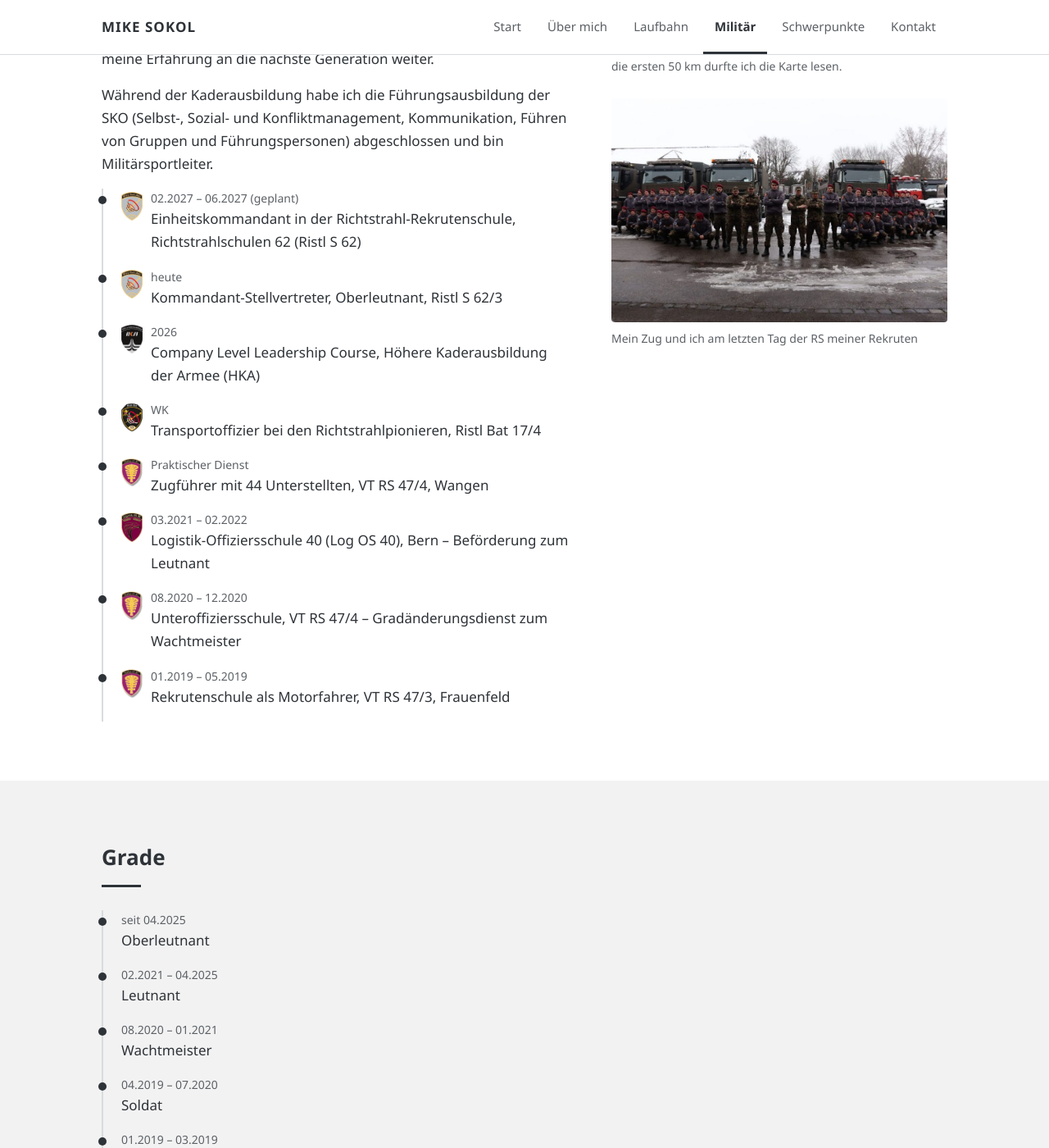
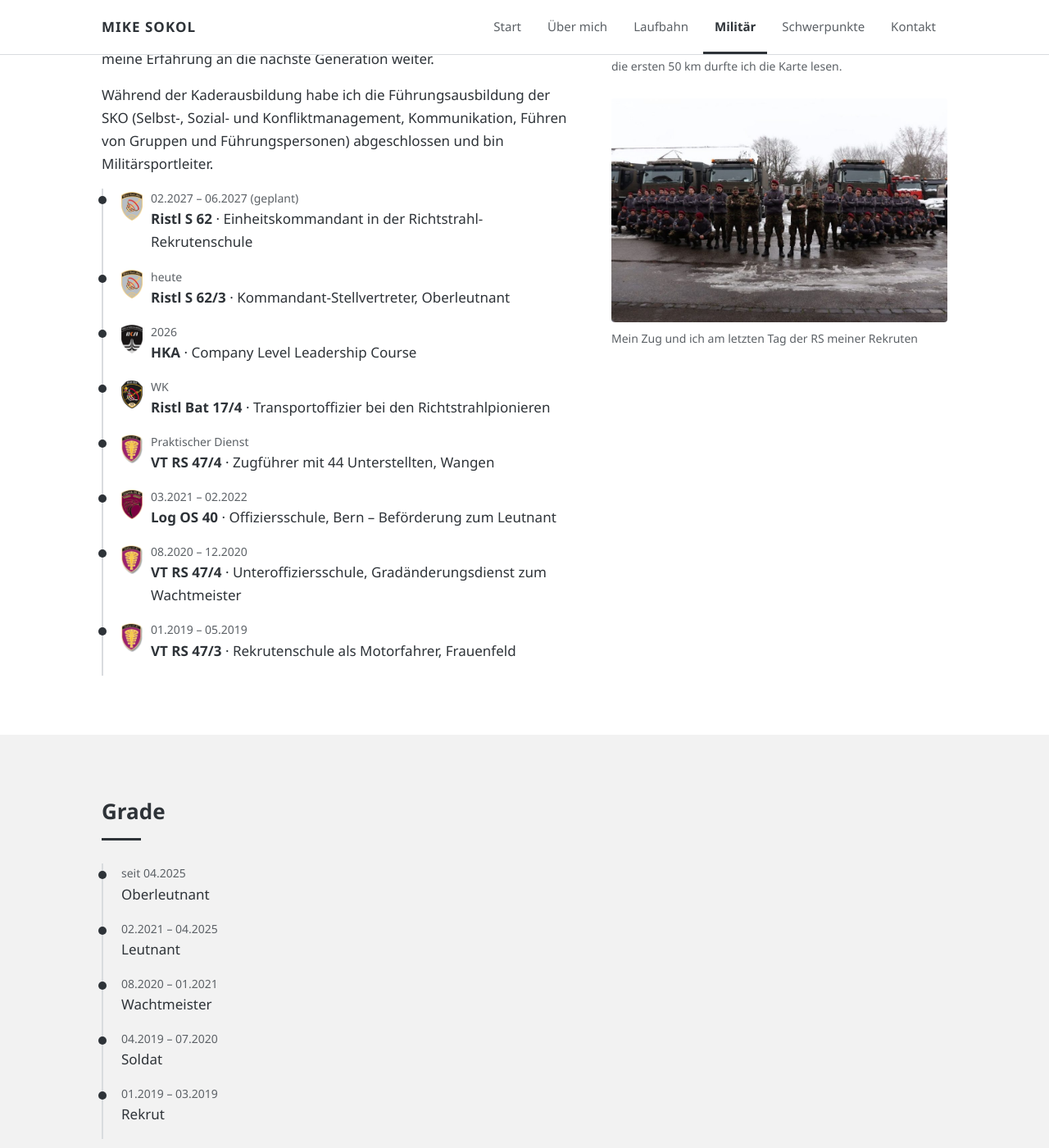
Before and after one commit to Mykey1835/mikesokol-website, a Jekyll site: the page built from _seiten/militaer.md, in a window 1280 px wide and 1400 px high, scrolled down 695 px. Shown: the whole window at 82% size. Built offline with Jekyll 4.4.1, drawn with Linux system fonts in a browser that asks for light colours.

Commit message:
Militär: Kürzel der Einheit fett zwischen Wappen und Funktion
Co-Authored-By: Claude Opus 5.5 <noreply@anthropic.com>
Claude-Session: https://claude.ai/code/session_011hthjTAR8etBM2R6qATUor

```diff
--- a/_includes/abschnitt.html
+++ b/_includes/abschnitt.html
@@ -7,7 +7,7 @@
       {% if a.stationen %}
       {% assign mit_wappen = a.stationen | map: "wappen" | compact %}
       <ul class="timeline{% if mit_wappen.size > 0 %} hat-wappen{% endif %}">
-        {% for st in a.stationen %}<li{% if st.wappen %} class="mit-wappen"{% endif %}>{% if st.wappen %}<img class="wappen" src="{{ st.wappen | relative_url }}" alt="Abzeichen" loading="lazy">{% endif %}<span class="when">{{ st.zeit }}</span>{{ st.text }}</li>
+        {% for st in a.stationen %}<li{% if st.wappen %} class="mit-wappen"{% endif %}>{% if st.wappen %}<img class="wappen" src="{{ st.wappen | relative_url }}" alt="Abzeichen" loading="lazy">{% endif %}<span class="when">{{ st.zeit }}</span>{% if st.einheit %}<span class="einheit">{{ st.einheit }}</span> · {% endif %}{{ st.text }}</li>
         {% endfor %}
       </ul>
       {% endif %}
--- a/_seiten/militaer.md
+++ b/_seiten/militaer.md
@@ -15,28 +15,36 @@ abschnitte:
       Während der Kaderausbildung habe ich die Führungsausbildung der SKO (Selbst-, Sozial- und Konfliktmanagement, Kommunikation, Führen von Gruppen und Führungspersonen) abgeschlossen und bin Militärsportleiter.
     stationen:
       - zeit: "02.2027 – 06.2027 (geplant)"
-        text: Einheitskommandant in der Richtstrahl-Rekrutenschule, Richtstrahlschulen 62 (Ristl S 62)
+        einheit: Ristl S 62
+        text: Einheitskommandant in der Richtstrahl-Rekrutenschule
         wappen: /img/wappen/ristl_s62.png
       - zeit: "heute"
-        text: Kommandant-Stellvertreter, Oberleutnant, Ristl S 62/3
+        einheit: Ristl S 62/3
+        text: Kommandant-Stellvertreter, Oberleutnant
         wappen: /img/wappen/ristl_s62.png
       - zeit: "2026"
-        text: Company Level Leadership Course, Höhere Kaderausbildung der Armee (HKA)
+        einheit: HKA
+        text: Company Level Leadership Course
         wappen: /img/wappen/hka.png
       - zeit: "WK"
-        text: Transportoffizier bei den Richtstrahlpionieren, Ristl Bat 17/4
+        einheit: Ristl Bat 17/4
+        text: Transportoffizier bei den Richtstrahlpionieren
         wappen: /img/wappen/ristl_bat17.png
       - zeit: "Praktischer Dienst"
-        text: Zugführer mit 44 Unterstellten, VT RS 47/4, Wangen
+        einheit: VT RS 47/4
+        text: Zugführer mit 44 Unterstellten, Wangen
         wappen: /img/wappen/ct47.png
       - zeit: "03.2021 – 02.2022"
-        text: Logistik-Offiziersschule 40 (Log OS 40), Bern – Beförderung zum Leutnant
+        einheit: Log OS 40
+        text: Offiziersschule, Bern – Beförderung zum Leutnant
         wappen: /img/wappen/log_os40.png
       - zeit: "08.2020 – 12.2020"
-        text: Unteroffiziersschule, VT RS 47/4 – Gradänderungsdienst zum Wachtmeister
+        einheit: VT RS 47/4
+        text: Unteroffiziersschule, Gradänderungsdienst zum Wachtmeister
         wappen: /img/wappen/ct47.png
       - zeit: "01.2019 – 05.2019"
-        text: Rekrutenschule als Motorfahrer, VT RS 47/3, Frauenfeld
+        einheit: VT RS 47/3
+        text: Rekrutenschule als Motorfahrer, Frauenfeld
         wappen: /img/wappen/ct47.png
     bild: /img/marsch.jpg
     bild_text: Meine Klasse der Offiziersschule auf dem 100-km-Marsch – die ersten 50 km durfte ich die Karte lesen.
--- a/style.css
+++ b/style.css
@@ -169,6 +169,7 @@ footer a { color: var(--neben); }
 /* Wappen im Zeitstrahl */
 .timeline.hat-wappen li { padding-left: 58px; }
 .timeline li .wappen { position: absolute; left: 22px; top: 3px; width: 26px; height: 36px; object-fit: contain; }
+.timeline .einheit { font-weight: 600; }
 
 /* Bildoptionen */
 .split.mitte { align-items: center; }
```
Also changed, not shown: README.md (+1 -1 lines), .pages.yml.
